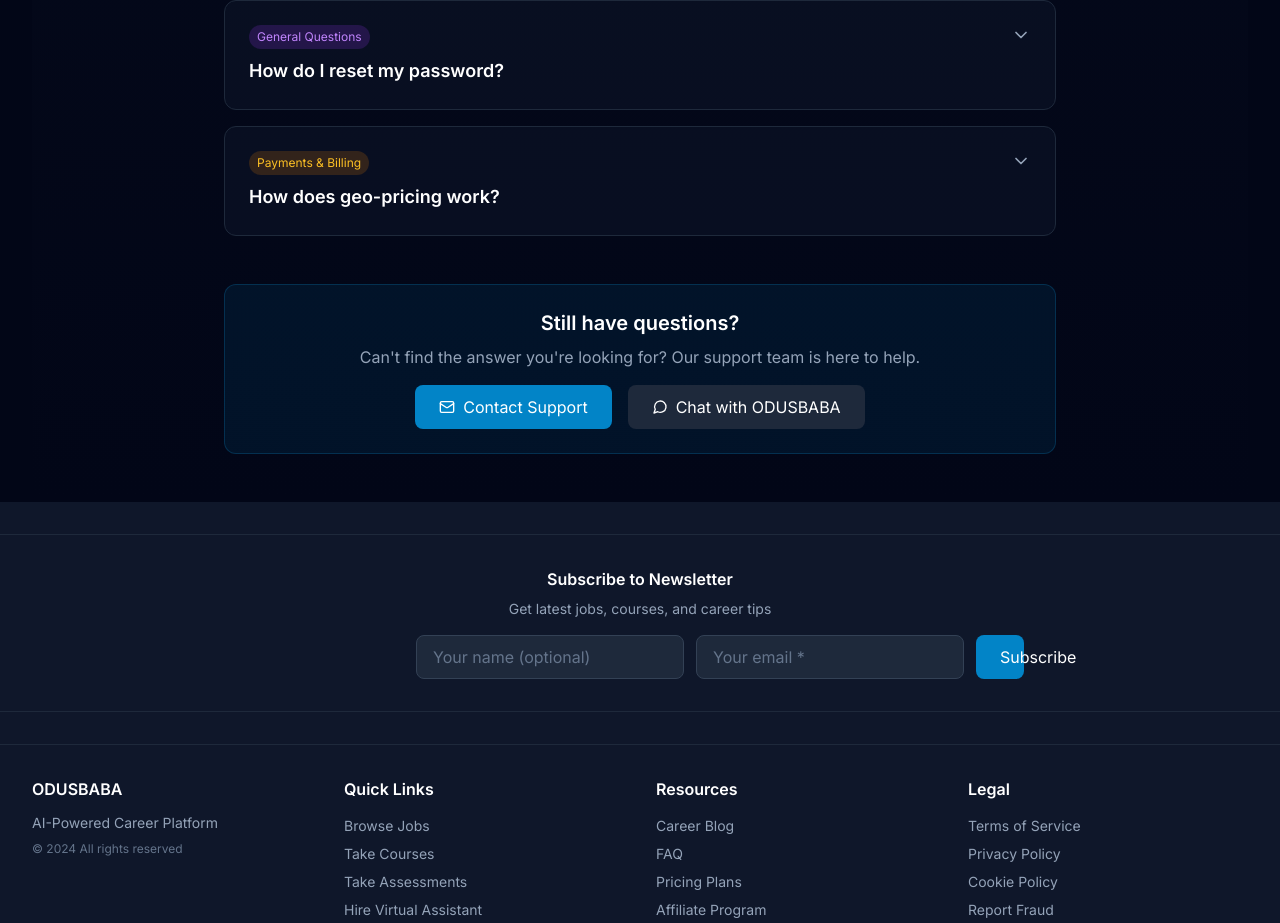
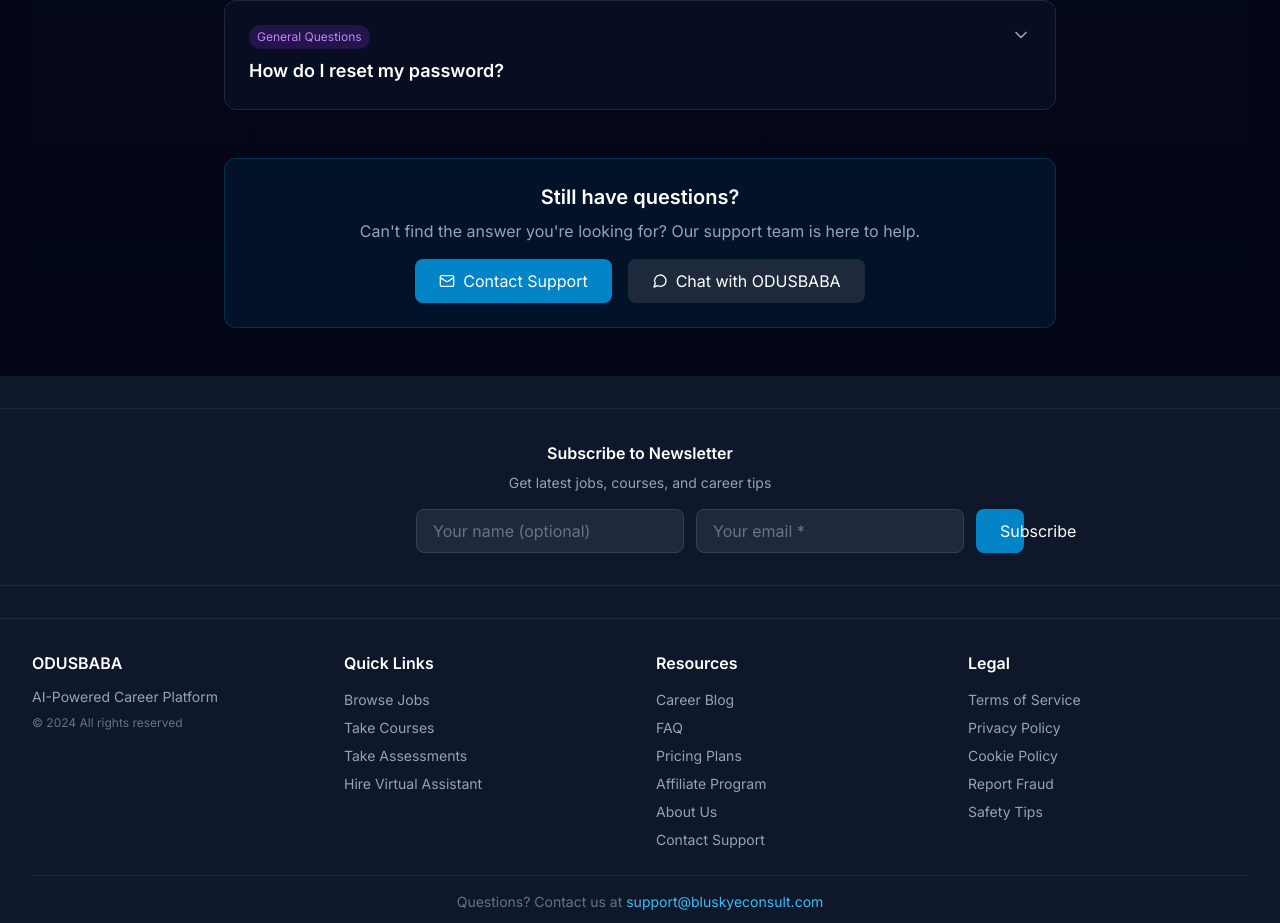
Before and after one commit to bluskyeconsult-sketch/MYbluskye-HR-platform, a React (Vite) app: page /faq in a window 1280 px wide. Shown: the part 4437-5360 px from the top of the page. Built offline with nearby package versions, Linux system fonts and the light colour scheme; no server answers; the database is empty.

Commit message:
Update FAQPage.jsx

```diff
--- a/src/pages/FAQPage.jsx
+++ b/src/pages/FAQPage.jsx
@@ -7,7 +7,7 @@ import {
     Search, ChevronDown, ChevronUp, HelpCircle, Mail, MessageCircle,
     ThumbsUp, ThumbsDown, BookOpen, Users, CreditCard, Shield, Bot,
     FileText, Filter, Sparkles, TrendingUp, Award, Clock, Star,
-    Loader2, AlertCircle
+    Loader2, AlertCircle, ChevronRight
 } from 'lucide-react';
 import { apiCall, trackEvent } from '../lib/supabase';
 
@@ -43,7 +43,15 @@ export default function FAQPage() {
                 },
                 {
                     q: "Is ODUSBABA free to use?",
-                    a: "Yes! We offer a free tier with basic features. Professional and employer plans start at $39.99/month. New users also get 4 weeks of free tester access, which includes unlimited assessments, course previews, and basic job matching features.",
+                    // FIXED (2026-08-23): removed a false claim that new
+                    // users automatically get "4 weeks of free tester
+                    // access" — the real tester system requires a real
+                    // invite code (confirmed extensively: tester_invite_codes,
+                    // consume_invite_code()); nobody gets tester status
+                    // automatically just by signing up. This directly
+                    // contradicted the very next FAQ entry below, which
+                    // correctly describes the real invite-code requirement.
+                    a: "Yes! We offer a free tier with basic features. Professional and employer plans start at $39.99/month.",
                     keywords: ["free", "trial", "cost", "price"],
                     link: "/pricing",
                     popularity: 98
@@ -134,7 +142,11 @@ export default function FAQPage() {
             questions: [
                 {
                     q: "How does ODUSBABA Chat work?",
-                    a: "Click the chat bubble in the bottom right corner. Ask about jobs, CV tips, interview preparation, salary negotiation, or career advice. Free users get 5 messages, registered users get 20.",
+                    // FIXED (2026-08-23): was "registered users get 20" —
+                    // the real, confirmed backend allowance for registered
+                    // tier is 10 (same number already corrected on
+                    // PricingPage.jsx this session).
+                    a: "Click the chat bubble in the bottom right corner. Ask about jobs, CV tips, interview preparation, salary negotiation, or career advice. Free users get 5 messages, registered users get 10.",
                     keywords: ["chat", "ai", "assistant", "messages"],
                     link: "#",
                     isChat: true,
@@ -156,7 +168,12 @@ export default function FAQPage() {
                 },
                 {
                     q: "How do I purchase AI credits?",
-                    a: "When your credits are low, a notification will appear in chat. Click 'Purchase Credits' to buy more. Professional plan includes 100 messages/month.",
+                    // FIXED (2026-08-23): was "100 messages/month" — the
+                    // real, confirmed backend allowance for Professional
+                    // is 25 (same wrong "100" already found and corrected
+                    // on PricingPage.jsx this session — this was the same
+                    // error, propagated to a second file).
+                    a: "When your credits are low, a notification will appear in chat. Click 'Purchase Credits' to buy more. Professional plan includes 25 messages/month.",
                     keywords: ["credits", "purchase", "buy", "messages"],
                     link: "/pricing",
                     popularity: 92
@@ -184,7 +201,13 @@ export default function FAQPage() {
                 },
                 {
                     q: "Do courses have audio?",
-                    a: "Yes! Our AI generates audio narration for every lesson. You can listen while reading. Adjust playback speed in the audio player.",
+                    // FIXED (2026-08-23): "generates audio narration for
+                    // every lesson" was false — the real system (confirmed
+                    // via the same fix already made to AICourseBuilder.jsx
+                    // this session) only auto-generates a text outline;
+                    // audio and images are separate, manual, per-lesson
+                    // actions taken in the course editor, not automatic.
+                    a: "Audio narration can be generated for individual lessons in the course editor. Adjust playback speed in the audio player once available.",
                     keywords: ["audio", "narration", "listen", "playback"],
                     link: "/courses",
                     popularity: 89
@@ -230,14 +253,17 @@ export default function FAQPage() {
                     keywords: ["refund", "money back", "guarantee"],
                     link: "/contact",
                     popularity: 90
-                },
-                {
-                    q: "How does geo-pricing work?",
-                    a: "Prices are adjusted based on your country. Tier 1 (US, UK, CA, AU, DE) pay standard price. Tier 5 (Nigeria, India, Kenya) pay 65% less.",
-                    keywords: ["geo", "regional", "pricing", "country"],
-                    link: "/pricing",
-                    popularity: 85
                 }
+                // FIXED (2026-08-23): removed a FAQ entry claiming a
+                // geo-pricing/regional-discount system ("Tier 1 pay
+                // standard price, Tier 5 pay 65% less") — no such logic
+                // exists anywhere in the real Stripe checkout handlers or
+                // PricingPage.jsx checked this session, and it referenced
+                // countries (India, Kenya) not in the confirmed real
+                // job-source country list (GB, US, NG, CA, AU, DE, IE).
+                // Presenting an unconfirmed pricing claim to customers is
+                // a real risk — removed rather than guess whether it's a
+                // genuine unbuilt feature or entirely fictional.
             ]
         },
         security: {
@@ -639,6 +665,3 @@ export default function FAQPage() {
         </div>
     );
 }
-
-// Missing import
-import { ChevronRight } from 'lucide-react';
```
